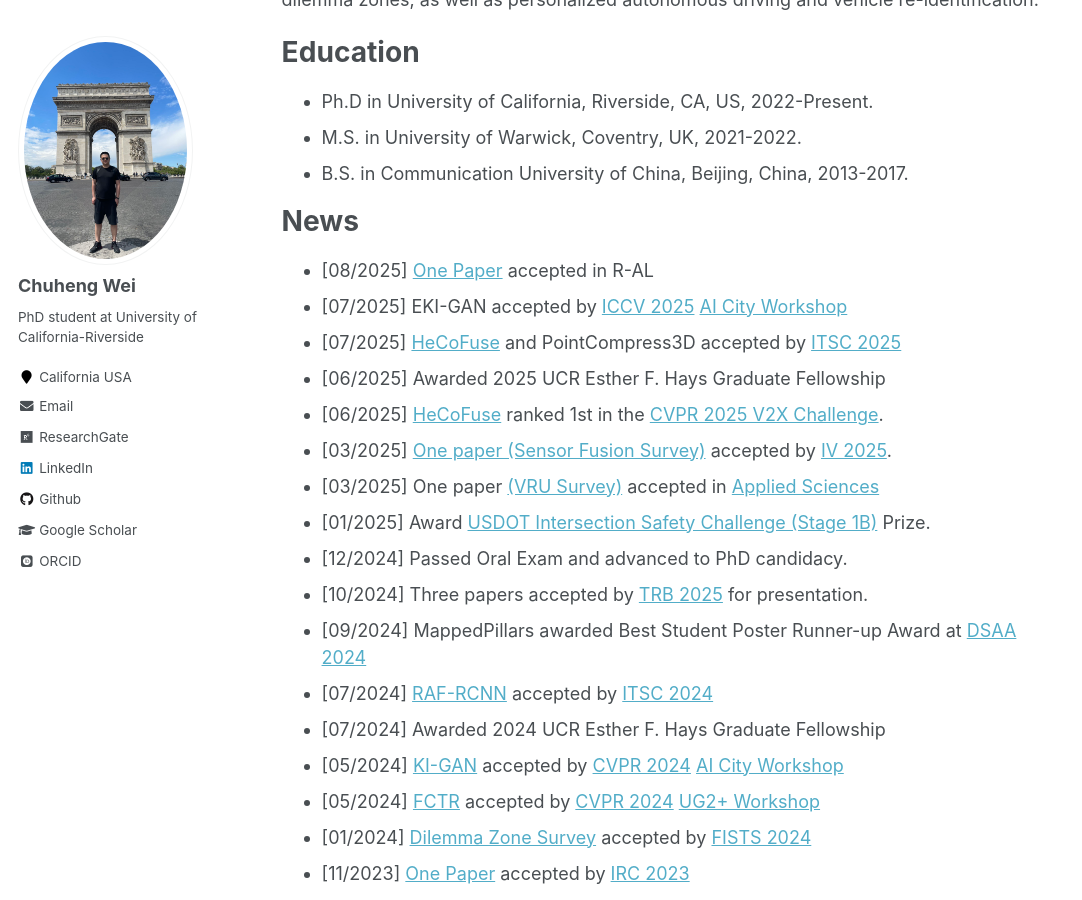
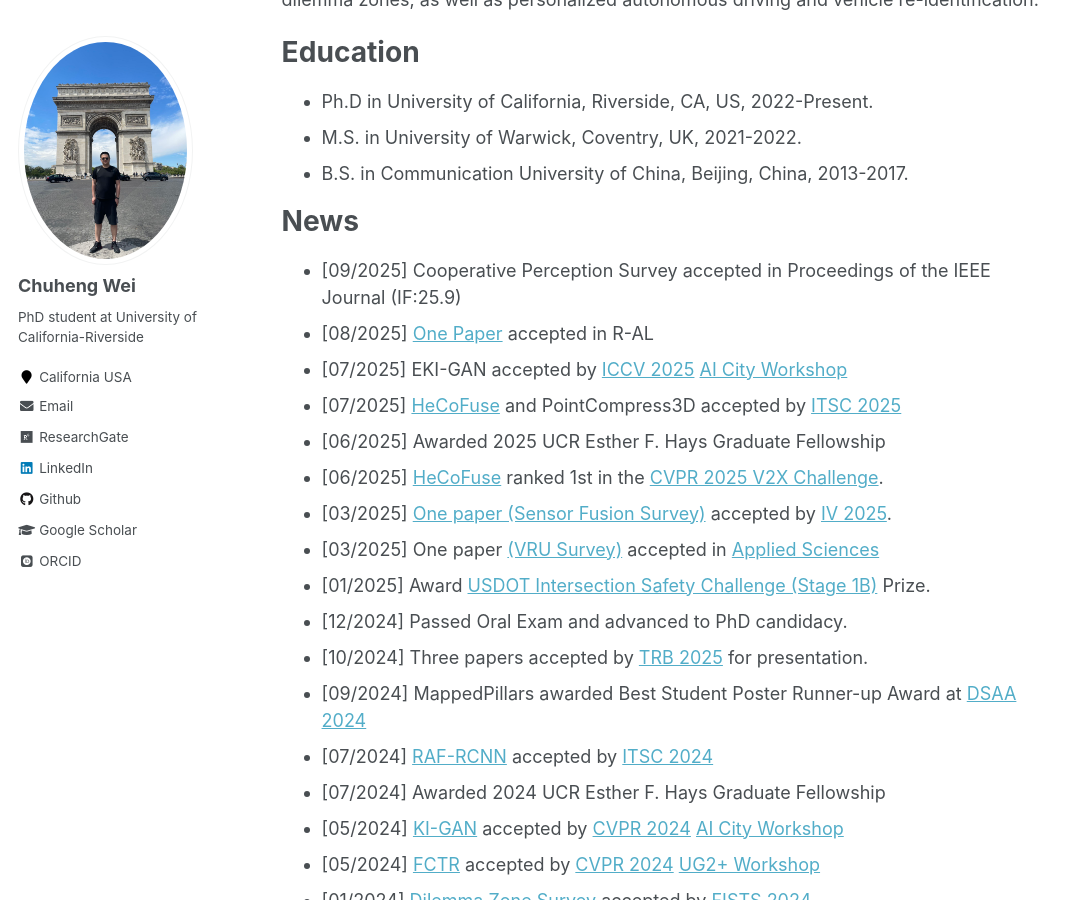
Before and after one commit to ChuhengWei/ChuhengWei.github.io, a Jekyll site: the page built from _pages/about.md, in a window 1280 px wide and 900 px high, scrolled down 441 px. Shown: the whole window, without its empty margins (0-1082 px from the left). Built offline with Jekyll 4.4.1, drawn with Linux system fonts in a browser that asks for light colours; some web fonts are replaced.

Commit message:
Update News

```diff
--- a/_pages/about.md
+++ b/_pages/about.md
@@ -23,6 +23,7 @@ Education
 
 News
 ======
+- [09/2025] Cooperative Perception Survey accepted in Proceedings of the IEEE Journal (IF:25.9)
 - [08/2025] [One Paper](https://ieeexplore.ieee.org/abstract/document/11122292) accepted in R-AL
 - [07/2025] EKI-GAN accepted by [ICCV 2025](https://iccv.thecvf.com/) [AI City Workshop](https://www.aicitychallenge.org/)
 - [07/2025] [HeCoFuse](https://arxiv.org/abs/2507.13677) and PointCompress3D accepted by [ITSC 2025](https://ieee-itsc.org/2025/)
```
